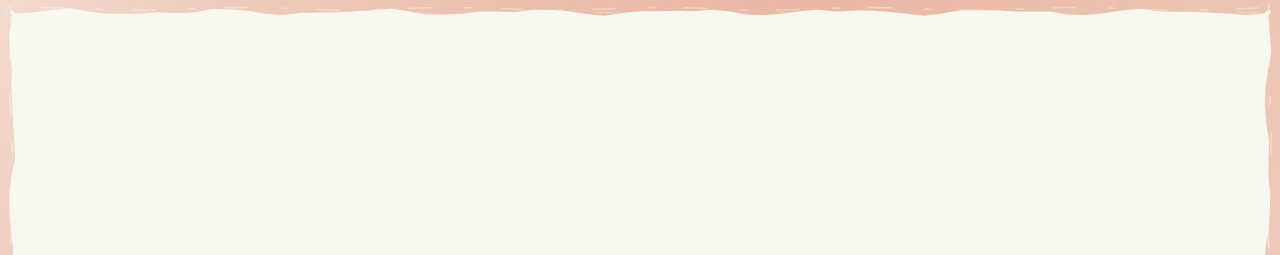
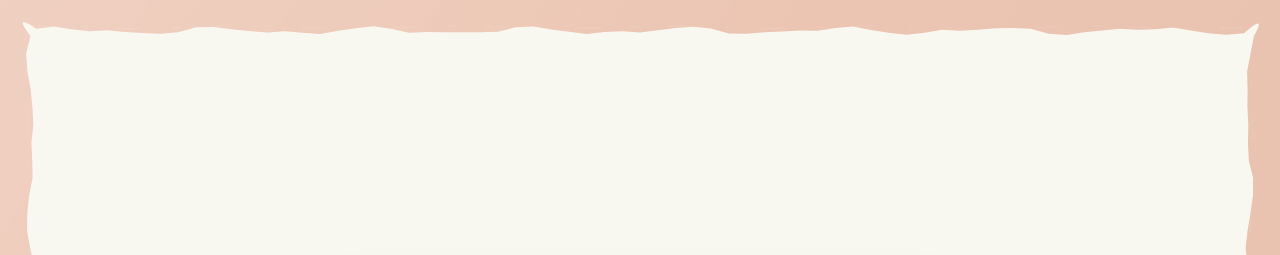
Before and after one commit to astraclawteam/agent-computer-use-mcp, a website with bundled scripts: page public/index.html in a window 1280 px wide. Shown: the top 255 px of the page. Built offline with nearby package versions, Linux system fonts and the light colour scheme.

Commit message:
feat: align overlay reference with breathing theme

```diff
--- a/public/styles.css
+++ b/public/styles.css
@@ -4,16 +4,21 @@
   --muted: #5c5d60;
   --clay-rgb: 217 119 87;
   --clay-deep-rgb: 184 89 59;
+  --clay-soft-rgb: 247 210 195;
   --computer-use-wave-rgb: var(--clay-rgb);
-  --computer-use-wave-fill-alpha: .38;
-  --computer-use-wave-mid-alpha: .18;
-  --computer-use-wave-current-primary-alpha: .34;
-  --computer-use-wave-current-secondary-alpha: .22;
+  --computer-use-wave-deep-rgb: var(--clay-deep-rgb);
+  --computer-use-wave-soft-rgb: var(--clay-soft-rgb);
+  --computer-use-wave-min-alpha: .14;
+  --computer-use-wave-max-alpha: .32;
+  --computer-use-wave-fill-alpha: .32;
+  --computer-use-wave-mid-alpha: .14;
+  --computer-use-wave-current-primary-alpha: .064;
+  --computer-use-wave-current-secondary-alpha: .0384;
   --panel: #f5f4ec;
   --border: #e6e1d3;
-  --wave-depth-min: 8px;
-  --wave-depth-rest: 12px;
-  --wave-depth-max: 16px;
+  --wave-depth-min: 18px;
+  --wave-depth-rest: 27px;
+  --wave-depth-max: 36px;
 }
 
 * {
--- a/public/wave-overlay.mjs
+++ b/public/wave-overlay.mjs
@@ -1,12 +1,20 @@
 export const WAVE_THICKNESS = Object.freeze({
-  min: 8,
-  rest: 12,
-  max: 16,
+  min: 18,
+  rest: 27,
+  max: 36,
+});
+
+export const WAVE_BREATH_PERIOD_MS = 3200;
+export const WAVE_ALPHA = Object.freeze({
+  min: 0.14,
+  max: 0.32,
 });
 
 const POINT_STEP = 18;
 const TAU = Math.PI * 2;
 const DEFAULT_WAVE_RGB = "217 119 87";
+const DEFAULT_WAVE_DEEP_RGB = "184 89 59";
+const DEFAULT_WAVE_SOFT_RGB = "247 210 195";
 
 function readCssValue(element, name, fallback) {
   const ownerWindow = element?.ownerDocument?.defaultView;
@@ -32,31 +40,49 @@ function readWaveTheme(canvas) {
   const rgb = normalizeRgb(
     readCssValue(source, "--computer-use-wave-rgb", readCssValue(source, "--clay-rgb", DEFAULT_WAVE_RGB)),
   );
-  const fillAlpha = Number(readCssValue(source, "--computer-use-wave-fill-alpha", "0.28"));
-  const midAlpha = Number(readCssValue(source, "--computer-use-wave-mid-alpha", "0.12"));
-  const currentPrimaryAlpha = Number(readCssValue(source, "--computer-use-wave-current-primary-alpha", "0.28"));
-  const currentSecondaryAlpha = Number(readCssValue(source, "--computer-use-wave-current-secondary-alpha", "0.18"));
+  const deepRgb = normalizeRgb(
+    readCssValue(source, "--computer-use-wave-deep-rgb", readCssValue(source, "--clay-deep-rgb", DEFAULT_WAVE_DEEP_RGB)),
+  );
+  const softRgb = normalizeRgb(
+    readCssValue(source, "--computer-use-wave-soft-rgb", readCssValue(source, "--clay-soft-rgb", DEFAULT_WAVE_SOFT_RGB)),
+  );
+  const minAlpha = Number(readCssValue(source, "--computer-use-wave-min-alpha", String(WAVE_ALPHA.min)));
+  const maxAlpha = Number(readCssValue(source, "--computer-use-wave-max-alpha", String(WAVE_ALPHA.max)));
 
   return {
     rgb,
-    fillAlpha: Number.isFinite(fillAlpha) ? fillAlpha : 0.28,
-    midAlpha: Number.isFinite(midAlpha) ? midAlpha : 0.12,
-    currentPrimaryAlpha: Number.isFinite(currentPrimaryAlpha) ? currentPrimaryAlpha : 0.28,
-    currentSecondaryAlpha: Number.isFinite(currentSecondaryAlpha) ? currentSecondaryAlpha : 0.18,
+    deepRgb,
+    softRgb,
+    minAlpha: Number.isFinite(minAlpha) ? minAlpha : WAVE_ALPHA.min,
+    maxAlpha: Number.isFinite(maxAlpha) ? maxAlpha : WAVE_ALPHA.max,
   };
 }
 
+function phaseAt(time) {
+  const elapsedInPeriod = time % WAVE_BREATH_PERIOD_MS;
+  return (elapsedInPeriod + WAVE_BREATH_PERIOD_MS) % WAVE_BREATH_PERIOD_MS / WAVE_BREATH_PERIOD_MS;
+}
+
+function breathAt(time) {
+  const phase = phaseAt(time);
+  return 0.5 - 0.5 * Math.cos(TAU * phase);
+}
+
 function waveAt(index, time, phase) {
+  const cycleRadians = phaseAt(time) * TAU;
   return (
-    Math.sin(index * 0.72 + time * 0.0018 + phase) * 0.55 +
-    Math.sin(index * 1.37 - time * 0.0011 + phase * 0.7) * 0.32 +
-    Math.sin(index * 2.41 + time * 0.0007 + phase * 1.9) * 0.13
+    Math.sin(index * 0.72 + cycleRadians + phase) * 0.55 +
+    Math.sin(index * 1.37 - cycleRadians * 0.61 + phase * 0.7) * 0.32 +
+    Math.sin(index * 2.41 + cycleRadians * 0.39 + phase * 1.9) * 0.13
   );
 }
 
 function thicknessAt(index, time, phase) {
-  const normalized = (waveAt(index, time, phase) + 1) / 2;
-  return WAVE_THICKNESS.min + normalized * (WAVE_THICKNESS.max - WAVE_THICKNESS.min);
+  const baseThickness = 23 + (31 - 23) * breathAt(time);
+  return Math.max(
+    WAVE_THICKNESS.min,
+    Math.min(WAVE_THICKNESS.max, baseThickness + waveAt(index, time, phase) * 5),
+  );
 }
 
 function makeEdgePoints(length, fixedCoordinate, time, phase, horizontal, reverse = false) {
@@ -98,35 +124,36 @@ export function createWaveBandPath(ctx, width, height, time) {
 }
 
 function drawCurrent(ctx, width, height, time, inset, alpha, phase) {
+  const cycleRadians = phaseAt(time) * TAU;
   ctx.save();
   ctx.strokeStyle = `rgba(255, 255, 255, ${alpha})`;
   ctx.lineWidth = 1.5;
   ctx.setLineDash([24, 32, 8, 28]);
-  ctx.lineDashOffset = -time * 0.045 - phase;
+  ctx.lineDashOffset = -phaseAt(time) * 44 - phase;
   ctx.beginPath();
 
-  const topY = inset + Math.sin(time * 0.001 + phase) * 1.2;
+  const topY = inset + Math.sin(cycleRadians + phase) * 1.2;
   ctx.moveTo(0, topY);
   for (let x = 0; x <= width; x += 28) {
-    ctx.lineTo(x, topY + Math.sin(x * 0.03 + time * 0.002 + phase) * 1.4);
+    ctx.lineTo(x, topY + Math.sin(x * 0.03 + cycleRadians + phase) * 1.4);
   }
 
-  const rightX = width - inset + Math.sin(time * 0.0012 + phase) * 1.2;
+  const rightX = width - inset + Math.sin(cycleRadians + phase) * 1.2;
   ctx.moveTo(rightX, 0);
   for (let y = 0; y <= height; y += 28) {
-    ctx.lineTo(rightX + Math.sin(y * 0.03 + time * 0.002 + phase) * 1.4, y);
+    ctx.lineTo(rightX + Math.sin(y * 0.03 + cycleRadians + phase) * 1.4, y);
   }
 
-  const bottomY = height - inset + Math.sin(time * 0.0014 + phase) * 1.2;
+  const bottomY = height - inset + Math.sin(cycleRadians + phase) * 1.2;
   ctx.moveTo(width, bottomY);
   for (let x = width; x >= 0; x -= 28) {
-    ctx.lineTo(x, bottomY + Math.sin(x * 0.03 - time * 0.002 + phase) * 1.4);
+    ctx.lineTo(x, bottomY + Math.sin(x * 0.03 - cycleRadians + phase) * 1.4);
   }
 
-  const leftX = inset + Math.sin(time * 0.0016 + phase) * 1.2;
+  const leftX = inset + Math.sin(cycleRadians + phase) * 1.2;
   ctx.moveTo(leftX, height);
   for (let y = height; y >= 0; y -= 28) {
-    ctx.lineTo(leftX + Math.sin(y * 0.03 - time * 0.002 + phase) * 1.4, y);
+    ctx.lineTo(leftX + Math.sin(y * 0.03 - cycleRadians + phase) * 1.4, y);
   }
 
   ctx.stroke();
@@ -160,9 +187,12 @@ export function createWaveOverlay(canvas) {
     const theme = readWaveTheme(canvas);
     ctx.setTransform(ratio, 0, 0, ratio, 0, 0);
     ctx.clearRect(0, 0, width, height);
+    const breath = breathAt(time);
+    const fillAlpha = theme.minAlpha + (theme.maxAlpha - theme.minAlpha) * breath;
+    const baseThickness = 23 + (31 - 23) * breath;
 
     createWaveBandPath(ctx, width, height, time);
-    ctx.fillStyle = `rgb(${theme.rgb} / ${theme.fillAlpha})`;
+    ctx.fillStyle = `rgb(${theme.rgb} / ${fillAlpha})`;
     ctx.fill("evenodd");
 
     ctx.save();
@@ -170,14 +200,14 @@ export function createWaveOverlay(canvas) {
     ctx.clip("evenodd");
 
     const sheen = ctx.createLinearGradient(0, 0, width, height);
-    sheen.addColorStop(0, "rgba(255, 255, 255, 0.34)");
-    sheen.addColorStop(0.45, `rgb(${theme.rgb} / ${theme.midAlpha})`);
-    sheen.addColorStop(1, "rgba(255, 255, 255, 0.24)");
+    sheen.addColorStop(0, `rgb(${theme.softRgb} / ${fillAlpha * 0.3})`);
+    sheen.addColorStop(0.45, `rgb(${theme.rgb} / ${fillAlpha * 0.4})`);
+    sheen.addColorStop(1, `rgb(${theme.deepRgb} / ${fillAlpha * 0.4})`);
     ctx.fillStyle = sheen;
     ctx.fillRect(0, 0, width, height);
 
-    drawCurrent(ctx, width, height, time, WAVE_THICKNESS.min + 2, theme.currentPrimaryAlpha, 0);
-    drawCurrent(ctx, width, height, time, WAVE_THICKNESS.rest + 1, theme.currentSecondaryAlpha, TAU / 3);
+    drawCurrent(ctx, width, height, time, Math.max(WAVE_THICKNESS.min, baseThickness - 3), fillAlpha * 0.2, 0);
+    drawCurrent(ctx, width, height, time, Math.max(WAVE_THICKNESS.min, baseThickness - 1), fillAlpha * 0.12, TAU / 3);
     ctx.restore();
 
     if (running) {
```
Also changed, not shown: test/computer-use-mode.test.mjs (+15 -6 lines).
